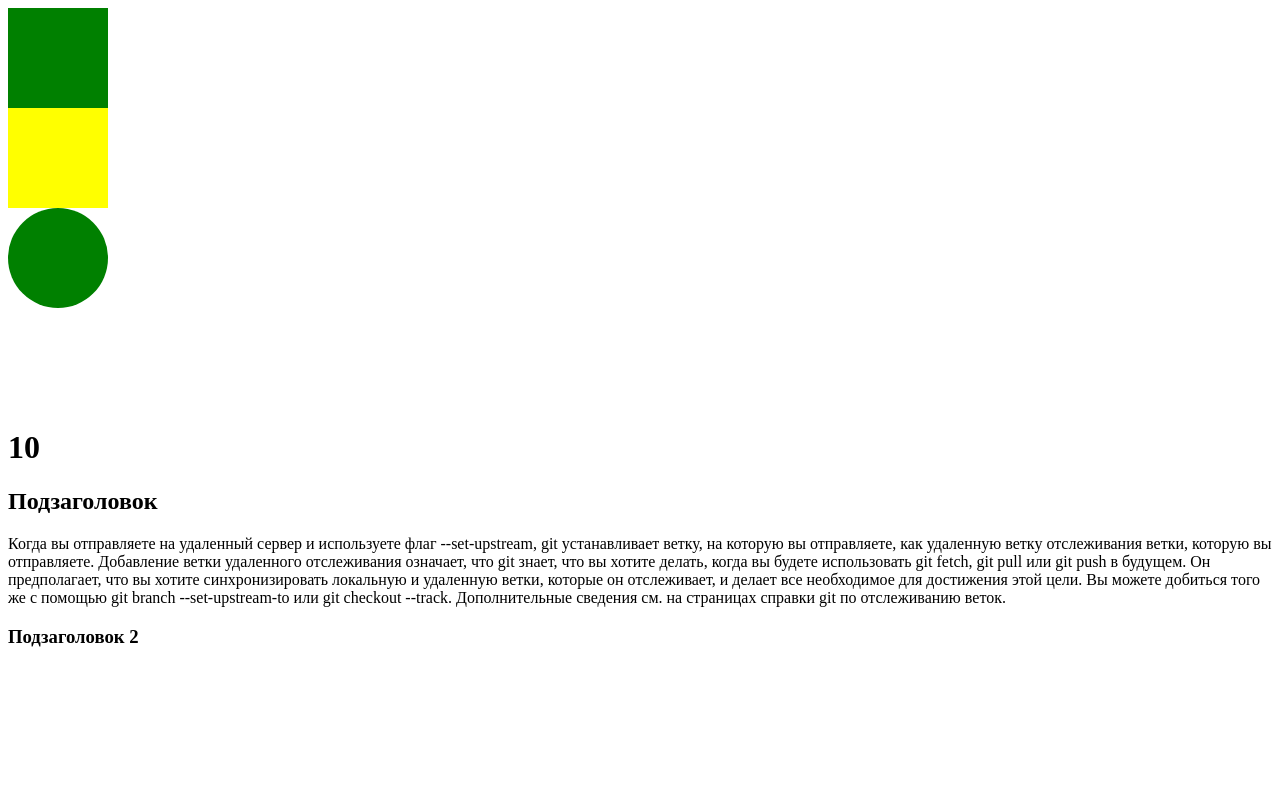
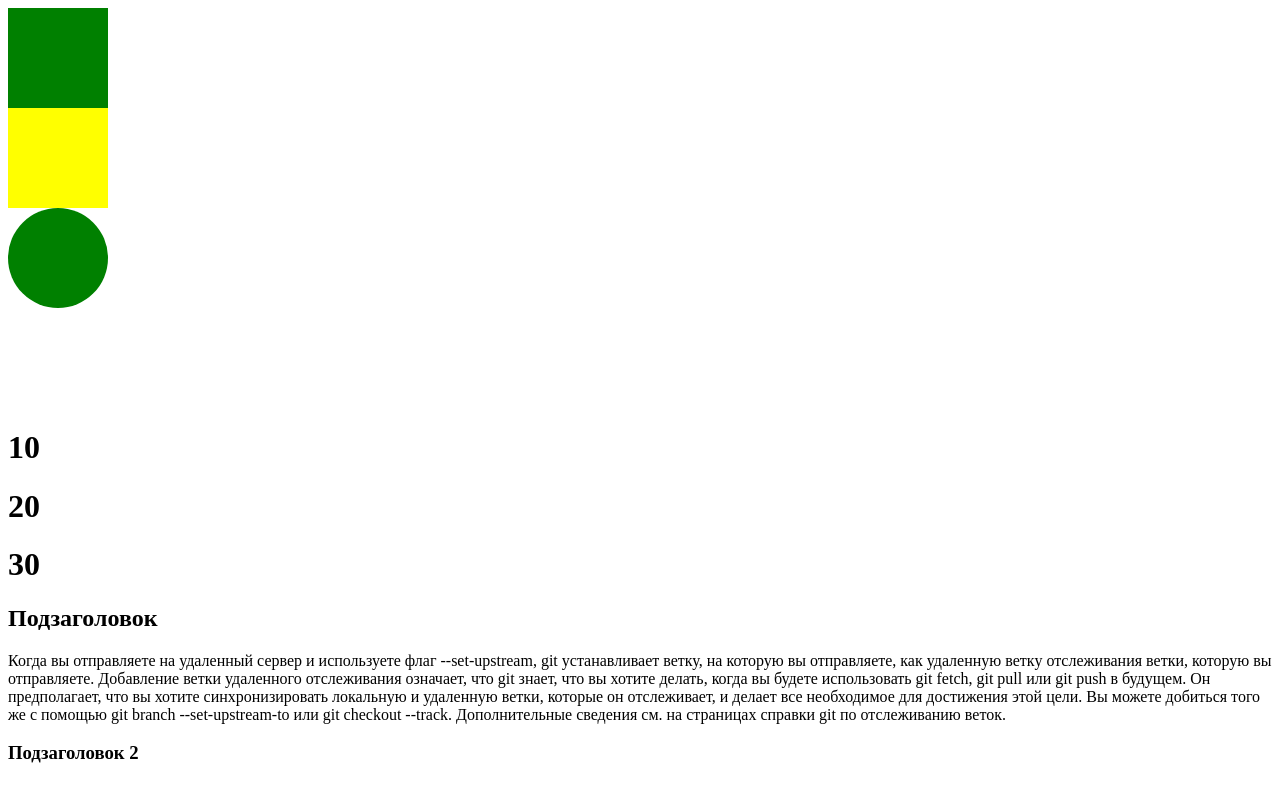
Before and after one commit to Arhidiman/git-test-repo, a React app: page / in a window 1280 px wide. Built offline with nearby package versions, Linux system fonts and the light colour scheme.

Commit message:
title 2030

```diff
--- a/src/App.tsx
+++ b/src/App.tsx
@@ -11,8 +11,8 @@ function App() {
              <div className='circle green'></div>
              <div className='circle gray'></div>
              <h1>10</h1>
-
-
+             <h1>20</h1>
+             <h1>30</h1>
             <h2>Подзаголовок </h2>
              <p>
                 Когда вы отправляете на удаленный сервер и используете флаг --set-upstream, git устанавливает ветку, на которую вы отправляете,
```
